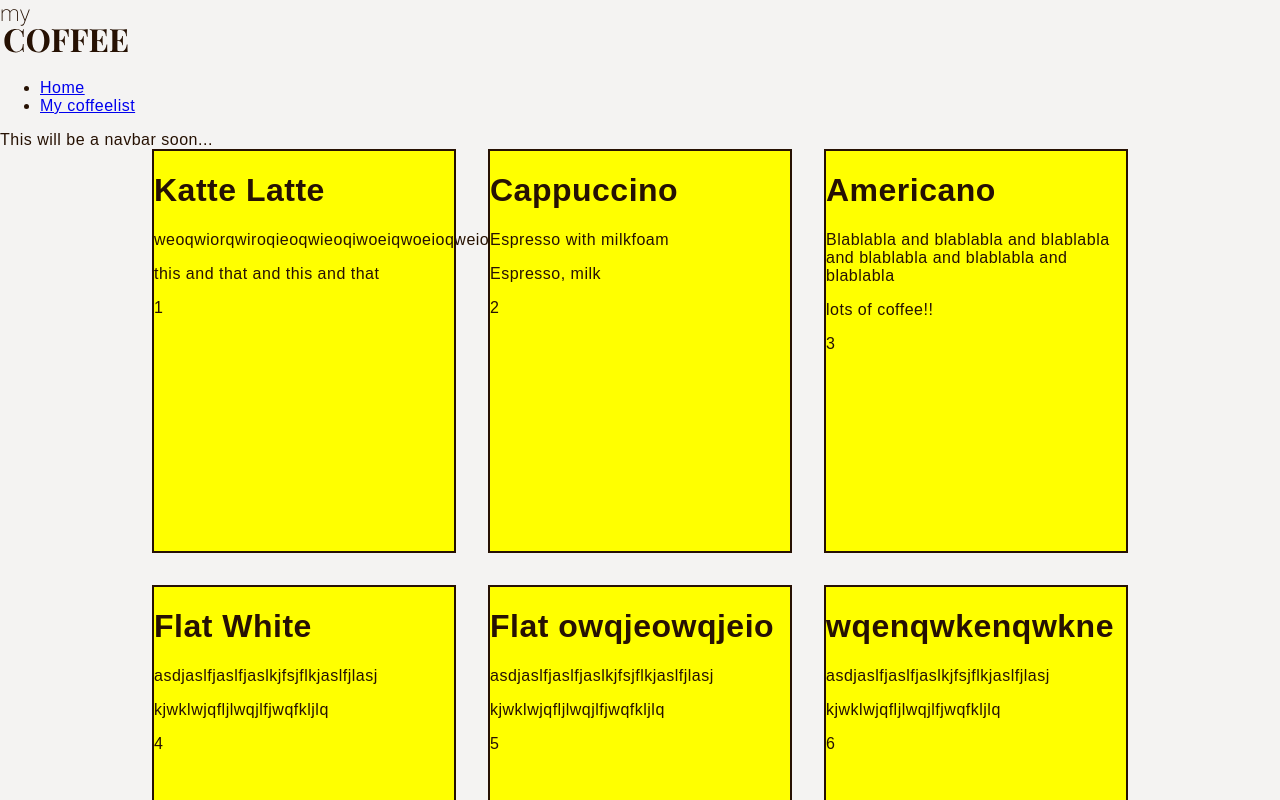
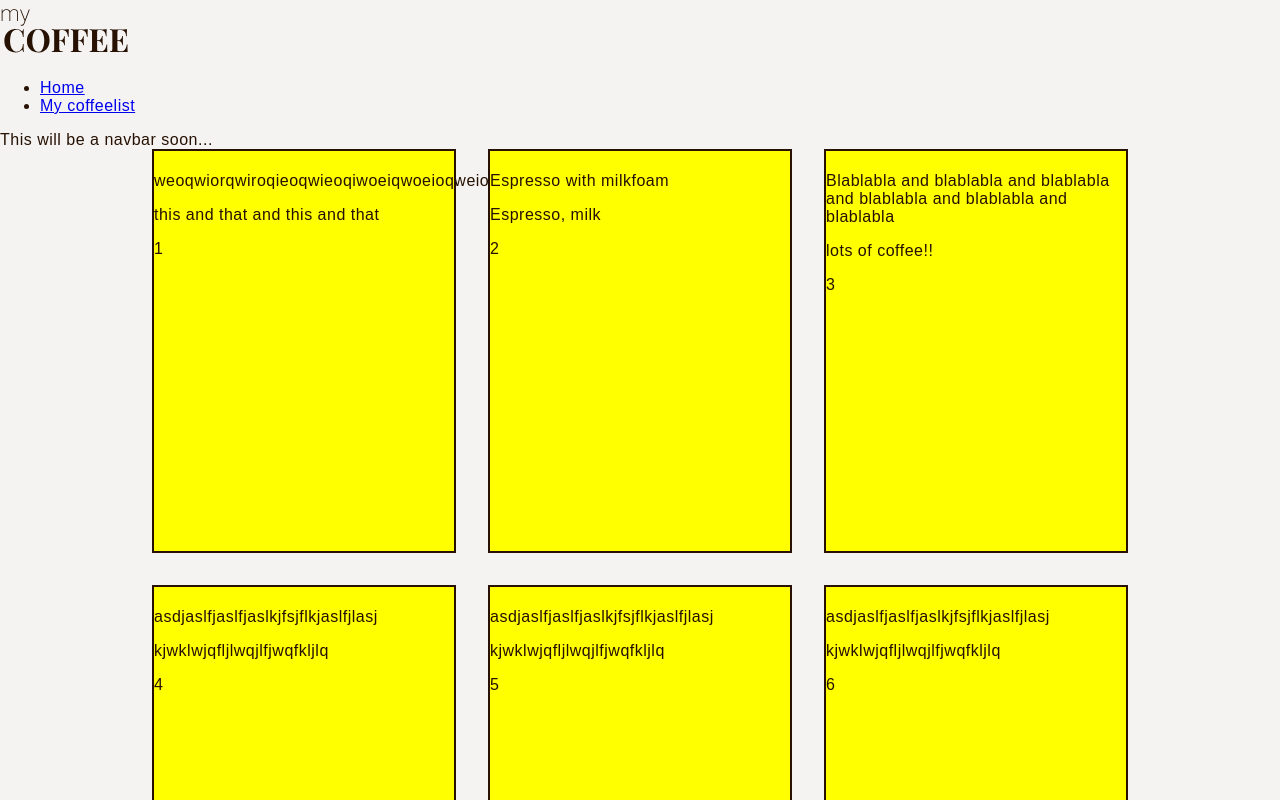
Before and after one commit to fiababiakandersson/mycoffee, a React (Create React App) app: page / in a window 1280 px wide. Shown: the top 800 px of the page. Built offline with nearby package versions, Linux system fonts and the light colour scheme.

Commit message:
Fetch data in App

```diff
--- a/src/components/CoffeeCard.tsx
+++ b/src/components/CoffeeCard.tsx
@@ -1,27 +1,29 @@
 import { CSSProperties } from "react";
-import { Data } from "../data";
-
+import Data from "../data";
 interface Props {
-  data: Data;
+  props: Props,
+  //data: Data
 }
 
 function CoffeeCard(props: Props) {
   return (
-  <div style={rootStyle}>
-    <h1>{props.data.name}</h1>
-    <p>{props.data.description}</p>
-    <p>{props.data.ingredients}</p>
-    <p>{props.data.id}</p>
-  </div>
-  )
+    <div style={rootStyle}>
+      <h1>{props.name}</h1>
+      <p>{props.data.description}</p>
+      <p>{props.data.ingredients}</p>
+      <p>{props.data.id}</p>
+    </div>
+  );
 }
+
+const Coffee = ({})
 
 const rootStyle: CSSProperties = {
   background: "yellow",
   height: "400px",
   width: "300px",
-  border: 'solid 2px',
-  flexFlow: 'column wrap',
-}
+  border: "solid 2px",
+  flexFlow: "column wrap",
+};
 
 export default CoffeeCard;
```
